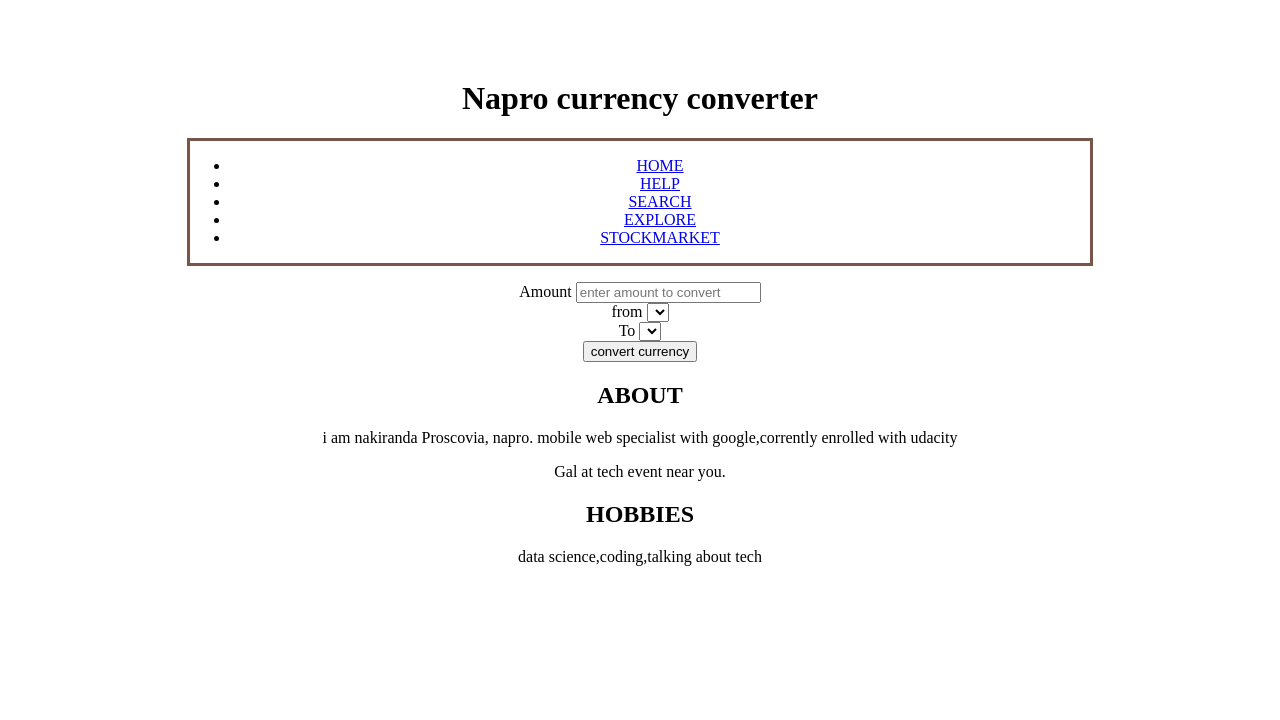
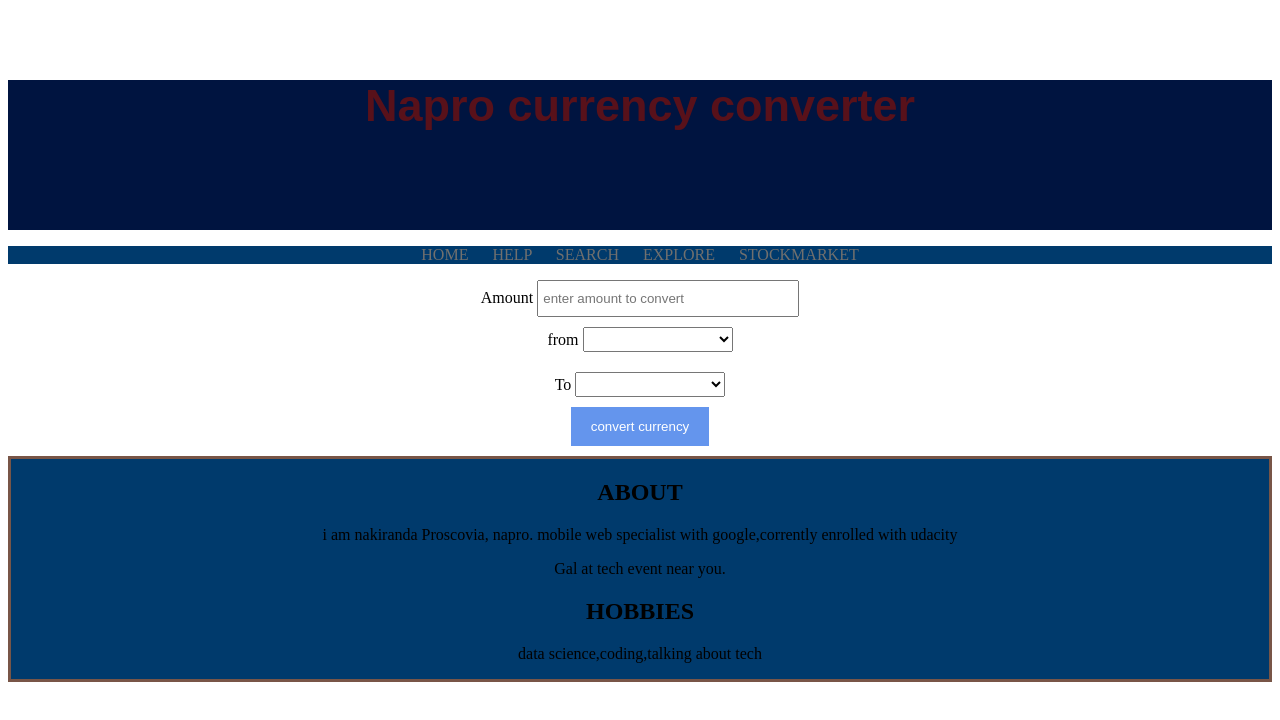
Before and after one commit to pronapro/currency, a plain HTML site: page index.html in a window 1280 px wide. Drawn offline with Linux system fonts and the light colour scheme; no server answers; a script that the page names is missing.

Commit message:
Update design.css
improved

```diff
--- a/design.css
+++ b/design.css
@@ -1,25 +1,63 @@
 .pageAll{
   margin-top: 80px;
   text-align: center;
+  /* width: 900px;*/
+}
+#header{
+	height: 150px;
+	background-color:#001440;
 }
 .navy{
-  margin-left: auto;
-  margin-right: auto;
-  width: 900px;
+  /*margin-left: auto;
+  margin-right: auto;*/
+ height: 60px
   border: 3px solid #785547;
-}
-.demo-card-wide > .mdl-card__menu {
-  color: #fff;
-}
-.clo{
-	  background-color: white;
-  border: 1px solid hsl(0, 0%, 82%);
-  border-radius: 3px;
-  padding: 10px;
-  height: 27px;
-  box-shadow: inset 0 2px 4px 0 hsla(0, 0%, 0%, 0.08);
-  margin-top: 4px;
-  background: hsl(220,12%,96%);
-  width: 900px;
+  background-color: #003A6C;
+  text-align:center;
 
 }
+#footer{
+	 border: 3px solid #785547;
+	 background-color: #003A6C
+
+}
+ul{
+	padding: 0px;
+}
+
+li{
+	display: inline;
+	padding: 10px
+
+}
+a{
+	text-decoration: none;
+	color: #71706E
+}
+h1{
+	font-family: arial,"Times New Roman";
+	font-size:45px ;
+	color:#58111A ;
+}
+
+button{
+	height: 39px;
+	background:#6495ED ;
+	border:0px ;
+	padding-right:20px ;
+	padding-left: 20px;
+	color:#ffffff ;
+	margin-bottom:  10px
+}
+#amount{
+	padding:4px;
+	height: 25px;
+	width: 250px;
+}
+select{
+	padding:4px;
+	height: 25px;
+	width: 150px;
+	margin-bottom: 10px;
+	margin-top: 10px
+}
```
